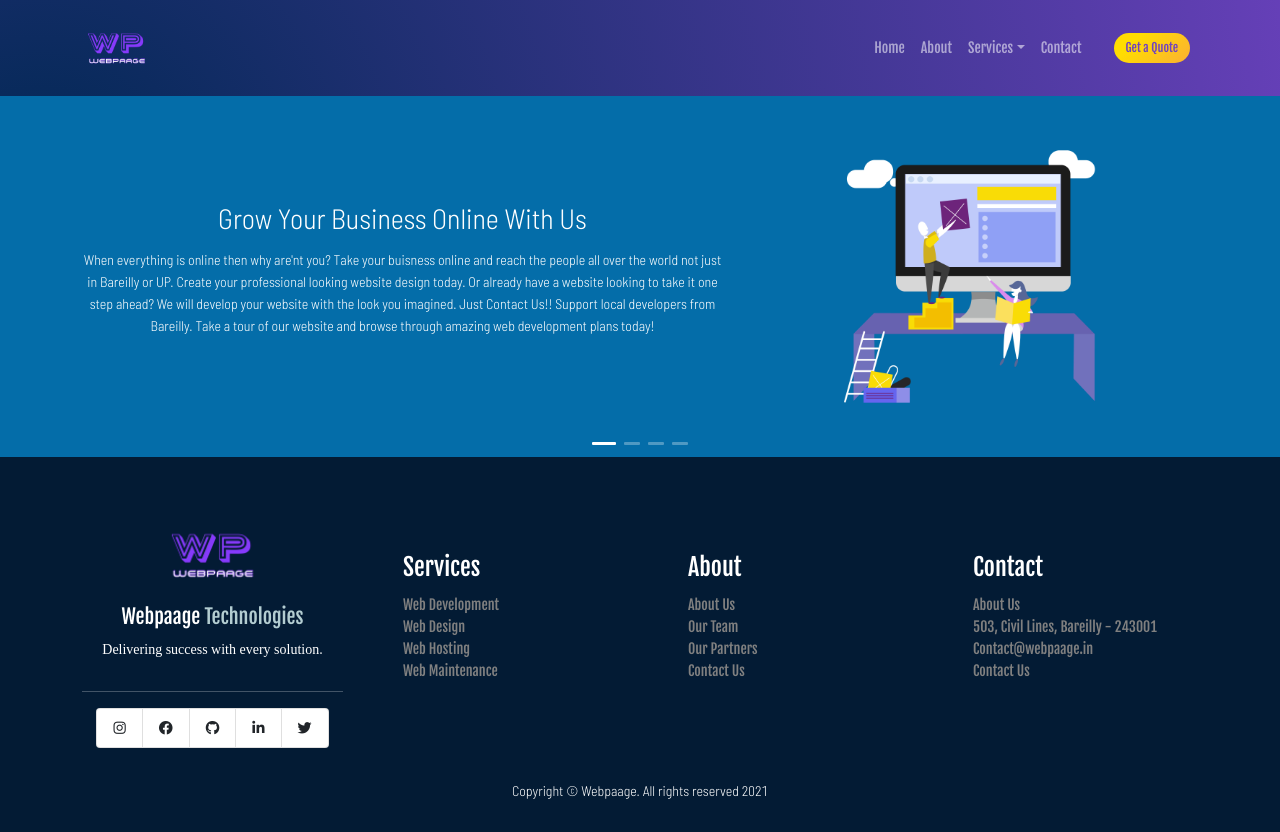
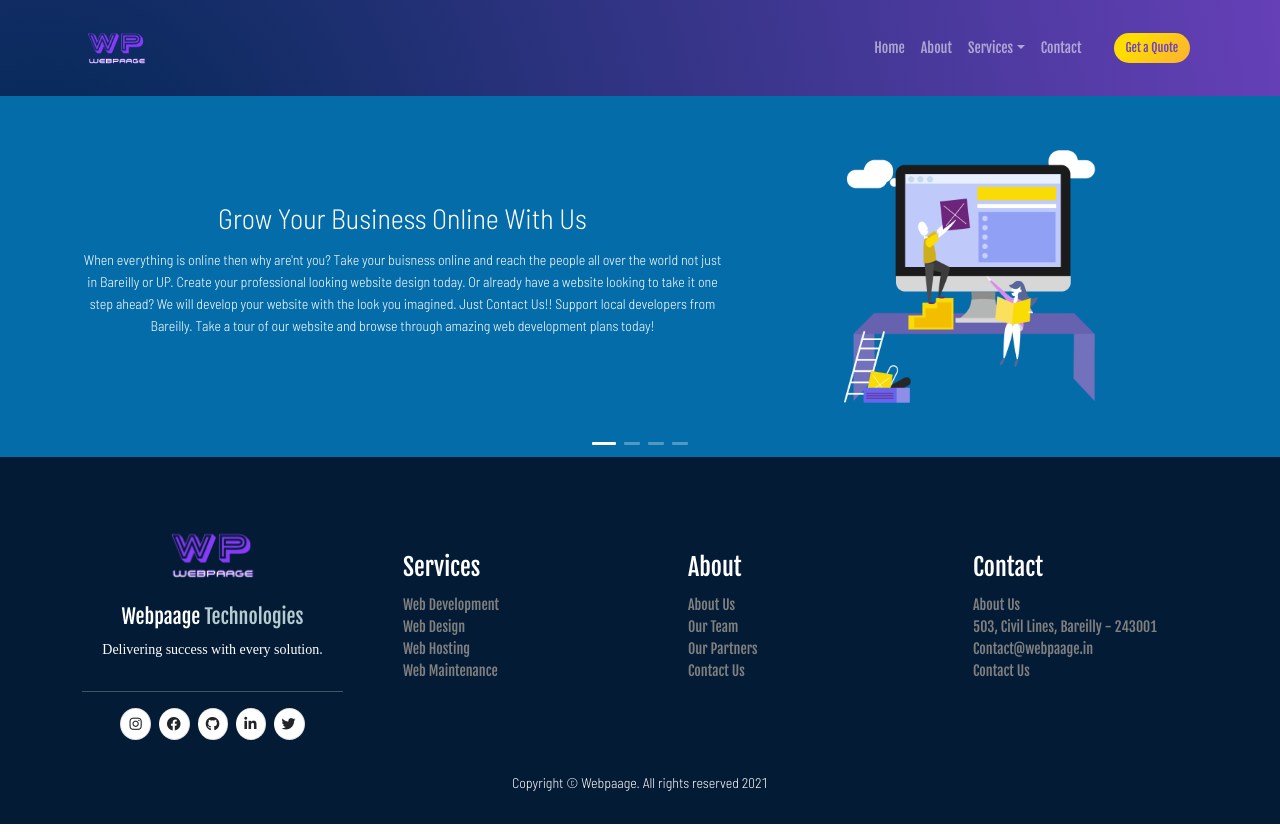
Before and after one commit to vaibhava17/project-wp, a React (Create React App) app: page / in a window 1280 px wide. Built offline with nearby package versions, Linux system fonts and the light colour scheme; a web font is replaced by a local one.

Commit message:
footer icon

```diff
--- a/src/Components/AppFooter/AppFooter.jsx
+++ b/src/Components/AppFooter/AppFooter.jsx
@@ -24,19 +24,19 @@
                 </div>
                 <Col>
                   <ul className="list-unstyled justify-content-center list-group list-group-horizontal mx-auto">
-                    <li className="list-group-item">
+                    <li className="list-group-item mx-1 rounded-circle align-self-center py-1 px-2">
                       <i class="fab fa-instagram"></i>
                     </li>
-                    <li className="list-group-item">
+                    <li className="list-group-item mx-1 rounded-circle align-self-center py-1 px-2">
                       <i class="fab fa-facebook"></i>
                     </li>
-                    <li className="list-group-item">
+                    <li className="list-group-item mx-1 rounded-circle align-self-center py-1 px-2">
                       <i class="fab fa-github"></i>
                     </li>
-                    <li className="list-group-item">
+                    <li className="list-group-item mx-1 rounded-circle align-self-center py-1 px-2">
                       <i class="fab fa-linkedin-in"></i>
                     </li>
-                    <li className="list-group-item">
+                    <li className="list-group-item mx-1 rounded-circle align-self-center py-1 px-2">
                       <i class="fab fa-twitter"></i>
                     </li>
                   </ul>{" "}
```
